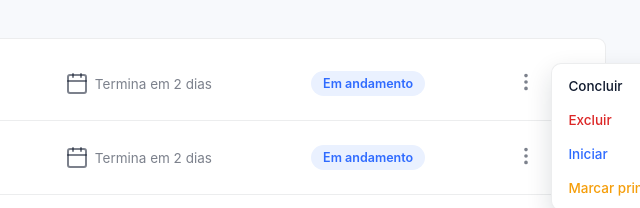
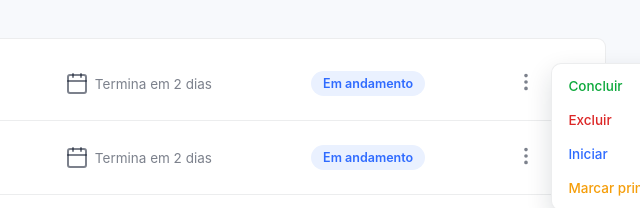
Before and after one commit to Vagner0303/PI, a plain HTML site: page PI-EstudeAqui/Frontend/assets/pages/metas.html in a window 1280 px wide. Both pictures are taken after a click on the icon 1166 px from the left and 610 px from the top of the page. Shown: the part 528-736 px from the top of the page, 640-1280 px from the left. Drawn offline with nearby package versions, Linux system fonts and the light colour scheme; no server answers.

Commit message:
style: ajusta estilo em home e metas

```diff
--- a/PI-EstudeAqui/Frontend/assets/styles/metas.css
+++ b/PI-EstudeAqui/Frontend/assets/styles/metas.css
@@ -728,7 +728,7 @@ button {
     border-radius: 8px;
     font-size: 13.5px;
     font-weight: 500;
-    color: #101A2E;
+    color: #0ca93b;
     text-align: left;
     cursor: pointer;
     transition: background 0.2s ease;
```
